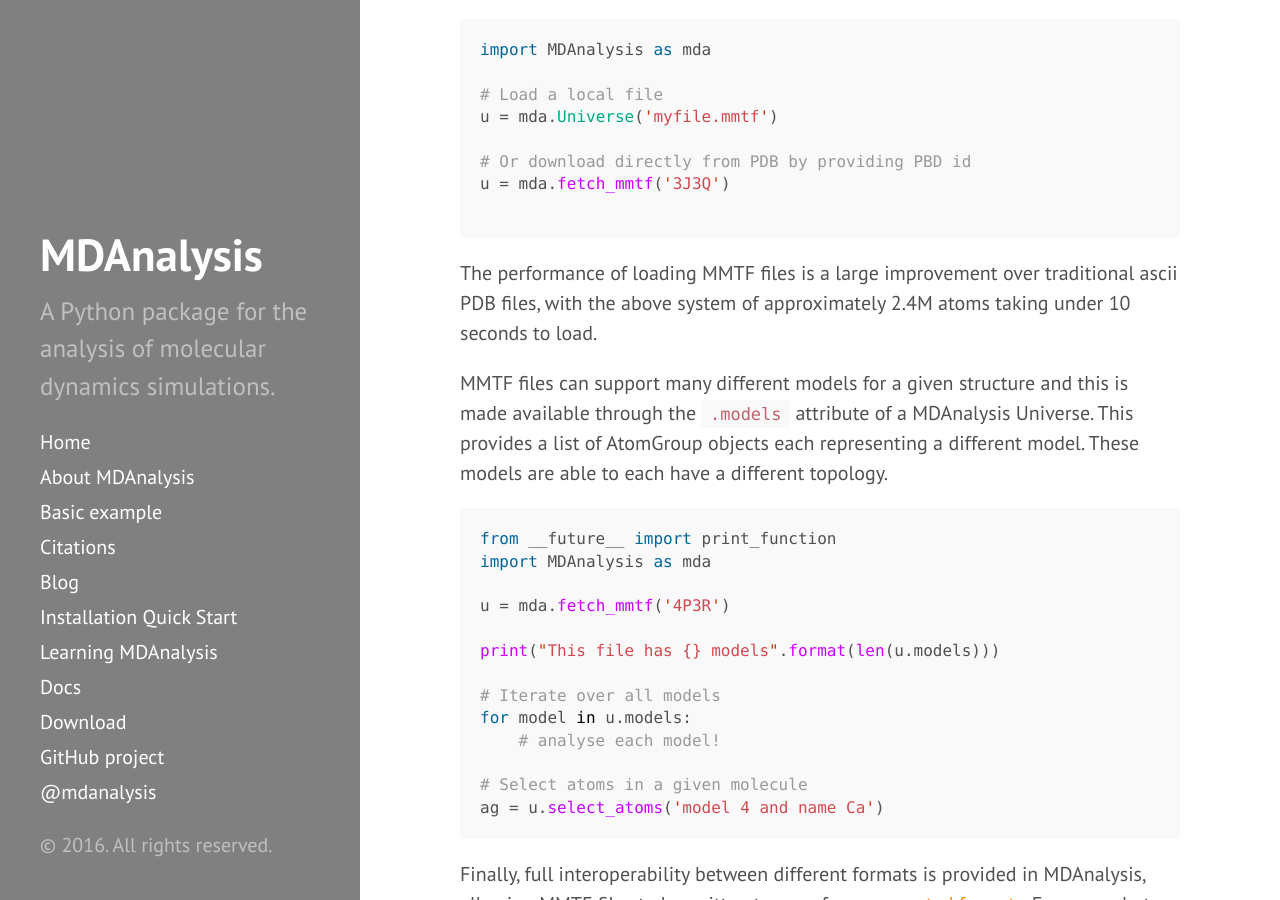
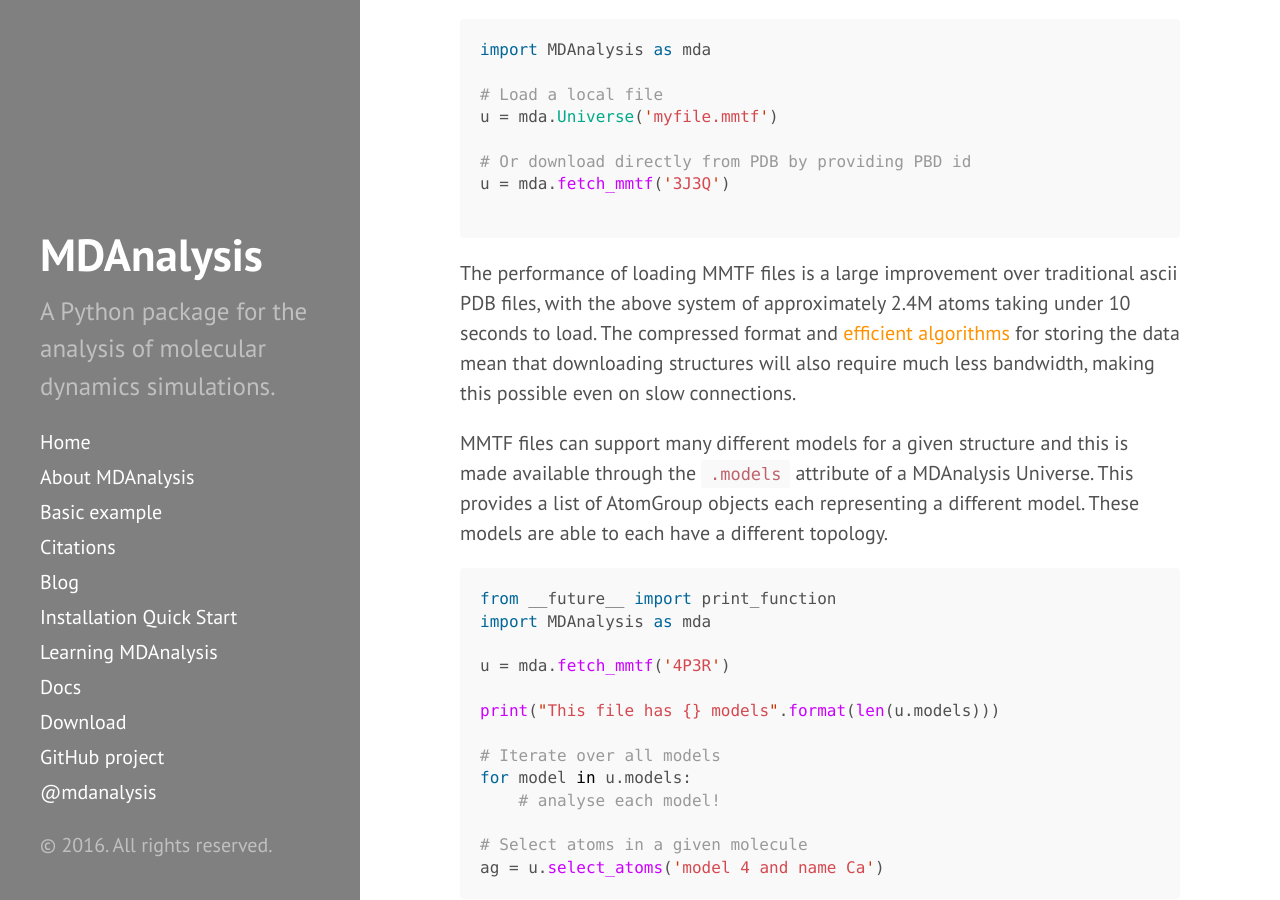
Before and after one commit to MDAnalysis/MDAnalysis.github.io, a Jekyll site: the page built from _posts/2016-11-23-Support-for-MMTF.md, in a window 1280 px wide and 900 px high, scrolled down 381 px. Built offline with Jekyll 4.4.1, drawn with Linux system fonts in a browser that asks for light colours.

Commit message:
Update 2016-11-23-Support-for-MMTF.md

```diff
--- a/_posts/2016-11-23-Support-for-MMTF.md
+++ b/_posts/2016-11-23-Support-for-MMTF.md
@@ -24,6 +24,9 @@ u = mda.fetch_mmtf('3J3Q')
 
 The performance of loading MMTF files is a large improvement over traditional ascii PDB files,
 with the above system of approximately 2.4M atoms taking under 10 seconds to load.
+The compressed format and [efficient algorithms](https://github.com/rcsb/mmtf/blob/v1.0/spec.md)
+for storing the data mean that downloading structures will also require much less bandwidth,
+making this possible even on slow connections.
 
 MMTF files can support many different models for a given structure and this is made available
 through the `.models` attribute of a MDAnalysis Universe.  This provides a list of AtomGroup
```
